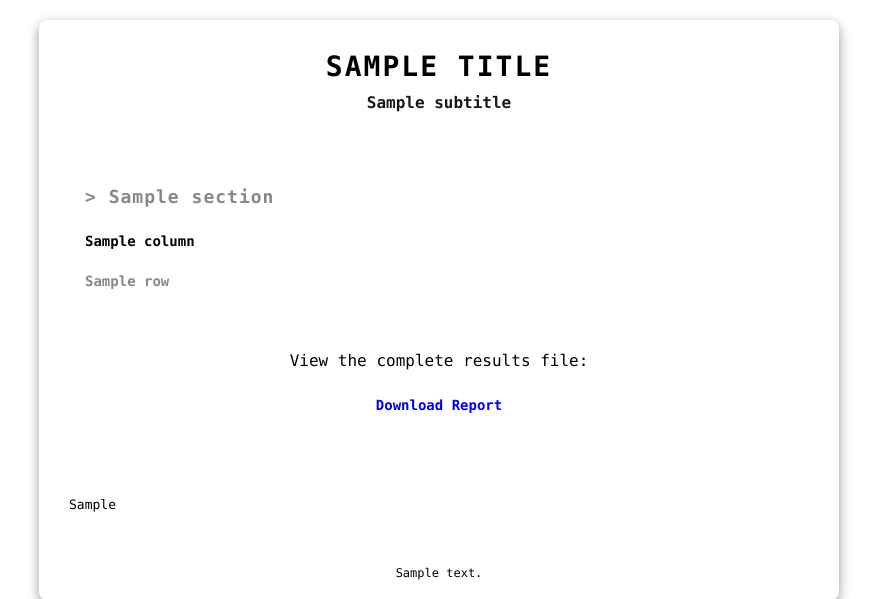
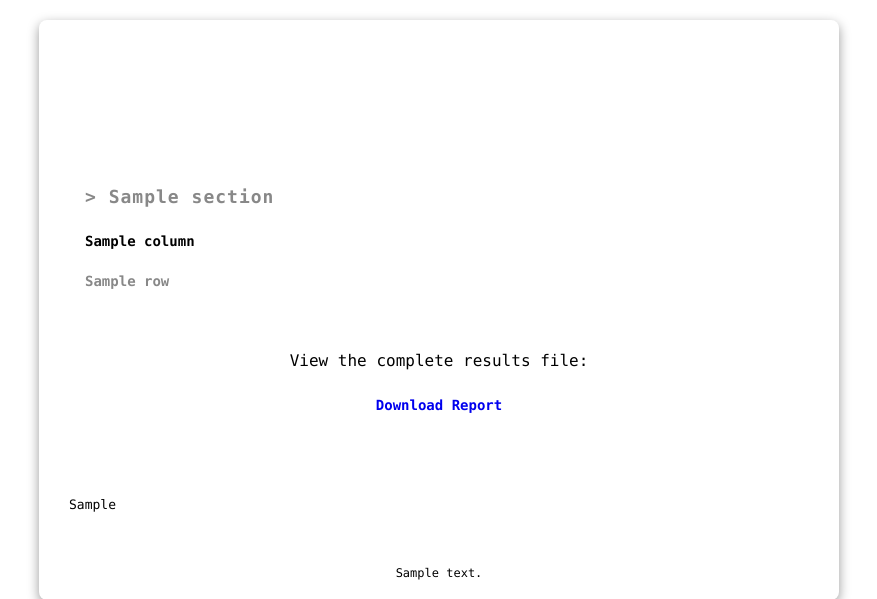
Before and after one commit to H4CK-7H3-P14N37/cursecatcher, a Python web app: template templates/report_summary.html in a window 1280 px wide. Shown: the top 599 px of the page, without its empty margins (201-1078 px from the left). Run offline with Jinja, Linux system fonts and the light colour scheme; the template is opened without the code that fills it: most values are stand-ins (such as "Sample title", 1, 10 or a date in 2020).

Commit message:
adding in updates

```diff
--- a/templates/report_summary.html
+++ b/templates/report_summary.html
@@ -33,13 +33,13 @@
             font-weight: 700;
             letter-spacing: 2px;
             text-transform: uppercase;
-            text-shadow: 0 0 10px rgba(255, 255, 255, 0.8), 0 1px 2px rgba(255, 255, 255, 0.5);
+            color: #ffffff;
         }
         .header p {
             margin: 10px 0 0 0;
             font-weight: 700;
             opacity: 0.9;
-            text-shadow: 0 0 8px rgba(255, 255, 255, 0.7), 0 1px 2px rgba(255, 255, 255, 0.4);
+            color: #ffffff;
         }
         .content {
             padding: 30px;
```
